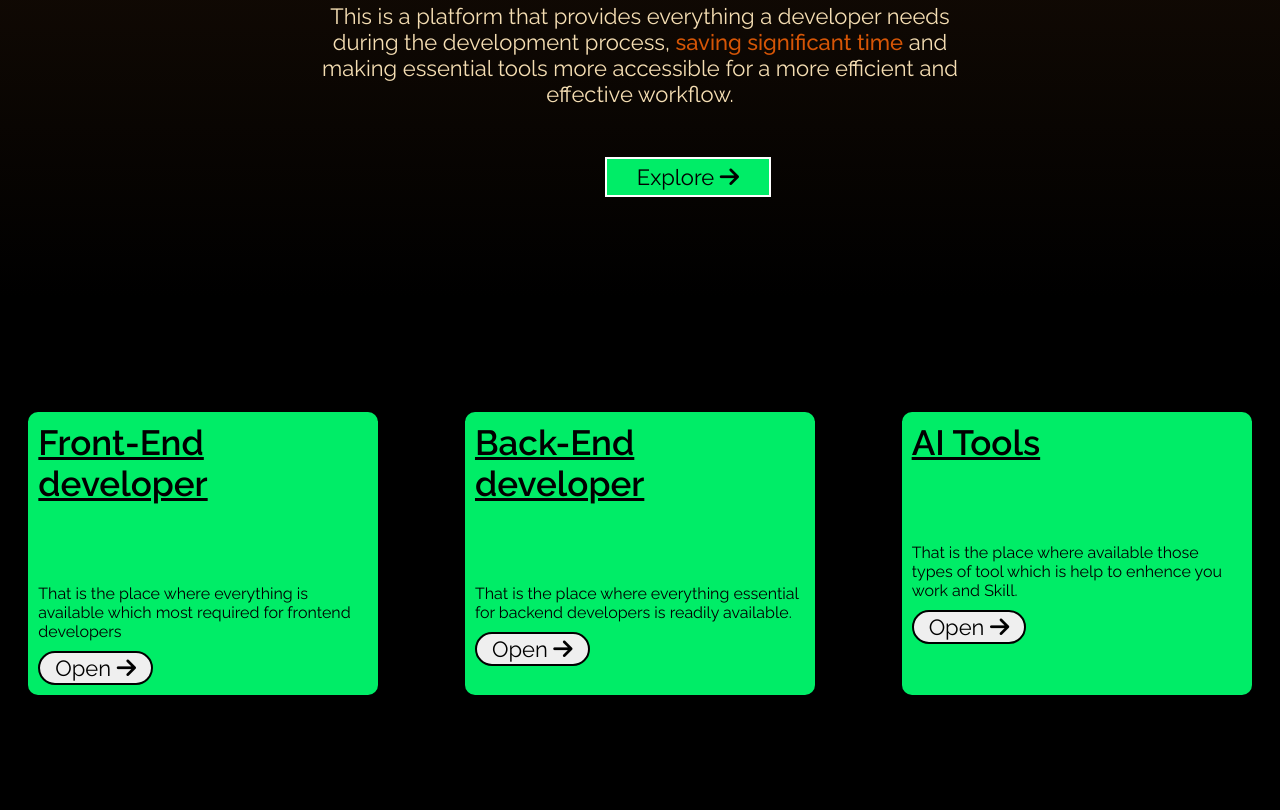
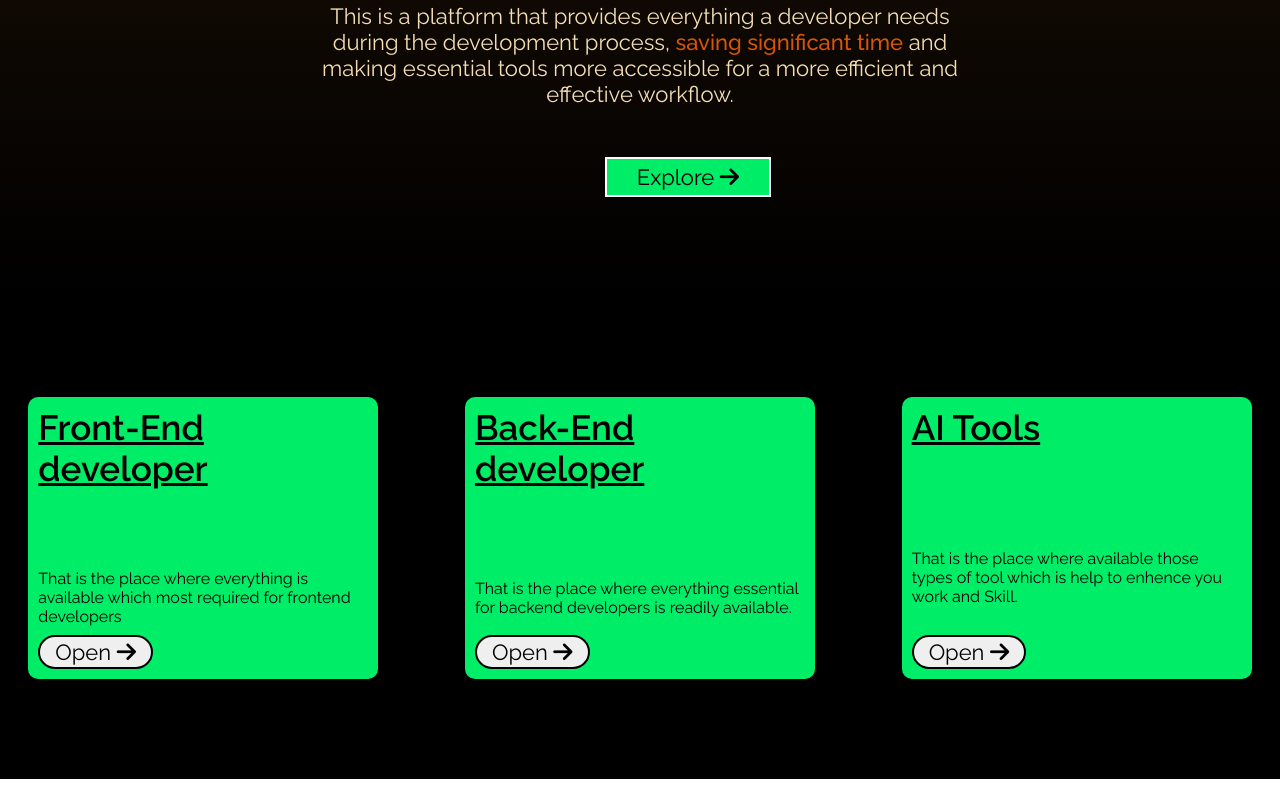
Before and after one commit to amanyadav21/Coderskart, a plain HTML site: page index.html in a window 1280 px wide. Shown: the part 596-1406 px from the top of the page. After the commit the page ends 1375 px from the top, so only its background shows below. Drawn offline with nearby package versions, Linux system fonts and the light colour scheme; a web font is replaced by a local one.

Commit message:
solve somthing important

```diff
--- a/style.css
+++ b/style.css
@@ -184,11 +184,15 @@ span {
 .design,
 .noncoding,
 .aitool {
+    display: flex;
+    flex-direction: column;
+    justify-content: space-between;
     background-color: var(--font-color);
     width: 350px;
+    height: auto;
     padding: 10px 10px;
-    margin: 15px auto;
-    border-radius: 10px; /* Rounded corners */
+    /* margin: 15px auto; */
+    border-radius: 10px;
     text-align: start;
 }
 
@@ -200,7 +204,7 @@ span {
 }
 .second-one p {
     padding-top: 80px;
-    margin-bottom: 10px;
+    margin-bottom: 9px;
 }
 
 .btn {
@@ -210,6 +214,7 @@ span {
     border-radius: 20px;
     border: 2px solid black;
     cursor: pointer;
+
 }
 
 .btn:hover {
```
Also changed, not shown: script.js (line endings or trailing spaces).
